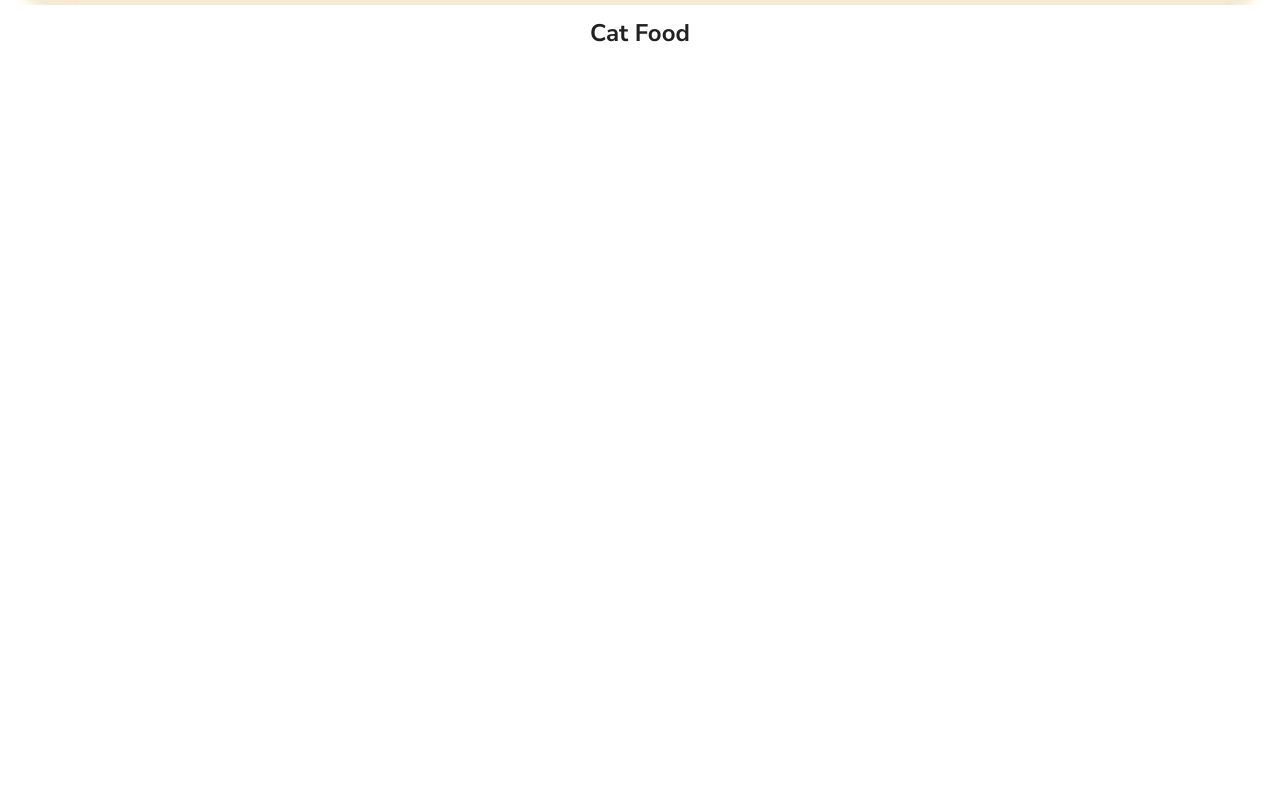
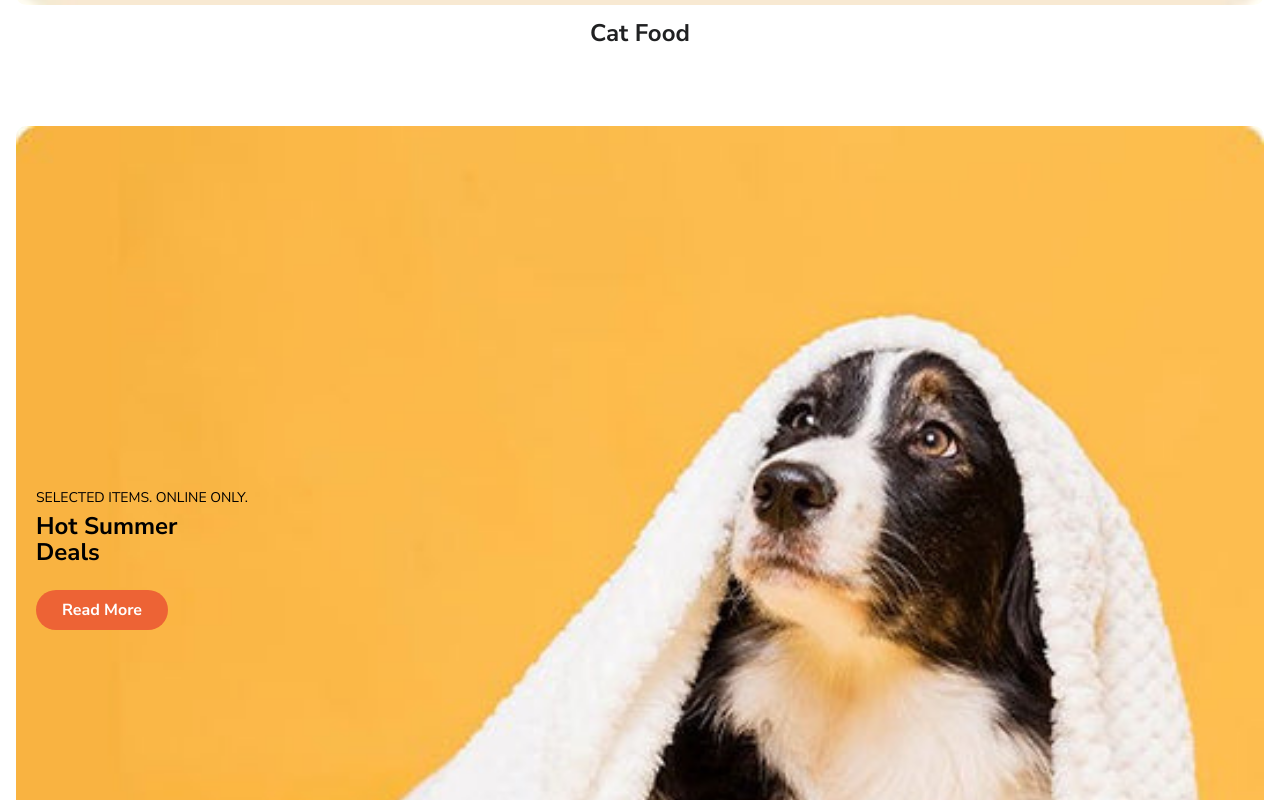
Before and after one commit to basavarajakj/50-Landing-pages, a React (Vite) app in the folder Kitter/: page / in a window 1280 px wide. Shown: the part 1680-2480 px from the top of the page. Before the commit the page ends 1766 px from the top, so only its background shows below. Built offline with nearby package versions, Linux system fonts and the light colour scheme.

Commit message:
added offer section

```diff
--- a/Kitter/src/App.tsx
+++ b/Kitter/src/App.tsx
@@ -1,6 +1,7 @@
 import Category from "./components/Category"
 import Header from "./components/Header"
 import Hero from "./components/Hero"
+import Offers from "./components/Offers"
 
 const App = () => {
   return (
@@ -8,6 +9,7 @@ const App = () => {
       <Header />
       <Hero />
       <Category />
+      <Offers />
     </>
   )
 }
--- /dev/null
+++ b/Kitter/src/components/Offers.tsx
@@ -0,0 +1,67 @@
+import type { CSSProperties } from 'react';
+
+import offerBanner1 from '../assets/offer-banner-1.jpg';
+import offerBanner2 from '../assets/offer-banner-2.jpg';
+import offerBanner3 from '../assets/offer-banner-3.jpg';
+
+const OFFER_BANNER = [
+  {
+    id: 1,
+    imageUrl: offerBanner1,
+    cardTitles: {
+      title1: "Hot Summer",
+      title2: "Deals"
+    },
+    cardSubtitle: "Selected Items. Online Only."
+  },
+  {
+    id: 2,
+    imageUrl: offerBanner2,
+    cardTitles: {
+      title1: "Spoil your true",
+      title2: "love"
+    },
+    cardSubtitle: "Treats & Grooming."
+  },
+  {
+    id: 3,
+    imageUrl: offerBanner3,
+    cardTitles: {
+      title1: "New in this",
+      title2: "Year"
+    },
+    cardSubtitle: "Our Brand You Will Love."
+  },
+]
+
+const Offers = () => {
+  return (
+    <section className="offers section" aria-label="offer">
+      <div className="container">
+
+        <div className="grid-list">
+
+          {OFFER_BANNER.map(offer => (
+            <li>
+                <div className="offer-card has-bg-image img-holder" style={{backgroundImage : `url(${offer.imageUrl})`, "--width" : 540, "--height": 374} as CSSProperties}>
+
+                  <p className="card-subtitle">{offer.cardSubtitle}</p>
+
+                  <h3 className="h3 card-title">
+                    {offer.cardTitles.title1} <span className="span">{offer.cardTitles.title2}</span>
+                  </h3>
+
+                  <button className='btn'>Read More</button>
+
+                </div>
+            </li>
+          ))}
+
+        </div>
+
+      </div>
+    </section>
+  )
+}
+
+export default Offers
--- a/Kitter/src/index.css
+++ b/Kitter/src/index.css
@@ -253,6 +253,10 @@ body {
 
 .has-scrollbar::-webkit-scrollbar-button { width: calc(25% - 30px); }
 
+.grid-list {
+  display: grid;
+  gap: 30px;
+}
 
 
 
@@ -430,7 +434,27 @@ body {
   #OFFERS
 \*-----------------------------------*/
 
+.offer-card {
+  border-radius: var(--radius-10);
+  padding: 20px;
+  display: grid;
+  align-content: center;
+}
 
+.offer-card .card-subtitle {
+  font-size: var(--fs-7);
+  text-transform: uppercase;
+  font-weight: var(--fs-7);
+}
+
+.offer-card .card-title {
+  color: var(--black);
+  margin-block: 5px 24px;
+}
+
+.offer-card .btn { background-color: var(--portland-orange); }
+
+.offer-card .btn:is(:hover, :focus) { background-color: var(--black); }
 
 
 
```
